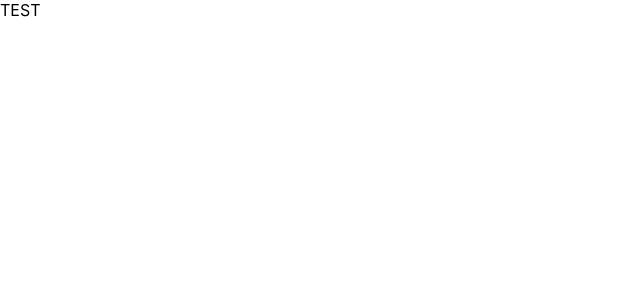
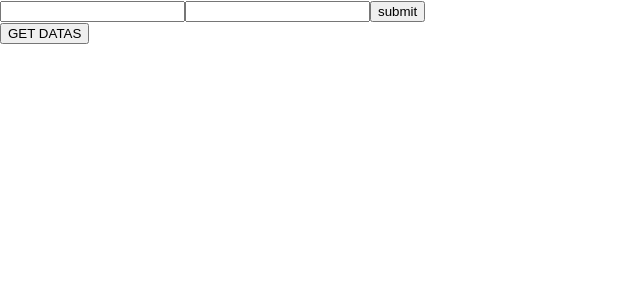
Before and after one commit to DaW888/organizer-agh-client, a React (Create React App) app: page / in a window 1280 px wide. Shown: the top 300 px of the page, without its empty margins (0-640 px from the left). Built offline with nearby package versions, Linux system fonts and the light colour scheme.

Commit message:
add simple login with token

```diff
--- a/package.json
+++ b/package.json
@@ -2,6 +2,7 @@
   "name": "organizer-agh-client",
   "version": "0.1.0",
   "private": true,
+  "proxy": "http://localhost:3001",
   "dependencies": {
     "@testing-library/jest-dom": "^5.11.4",
     "@testing-library/react": "^11.1.0",
--- a/src/App.jsx
+++ b/src/App.jsx
@@ -1,12 +1,13 @@
 import React from 'react';
 import Main from './Views/Main';
 import GlobalStyles from './Styled/Global/GlobalStyles';
+import Login from './Views/Login';
 
 const App = () => {
     return (
         <>
             <GlobalStyles />
-            <Main />
+            <Login />
         </>
     );
 };
--- /dev/null
+++ b/src/Views/Login.jsx
@@ -0,0 +1,57 @@
+import React, { useState } from 'react';
+import * as api from '../api/apis';
+
+const Login = () => {
+    const [email, setEmail] = useState('');
+    const [pass, setPass] = useState('');
+
+    const handleSubmitLogin = async e => {
+        e.preventDefault();
+        console.log(email, pass);
+        const res = await api.login({ email, pass });
+        console.log(res);
+    };
+
+    const [foods, setFoods] = useState([]);
+    const [fetchError, setFetchError] = useState(null);
+
+    const getFoods = async () => {
+        try {
+            const data = await api.getFoods();
+            console.log(data);
+            setFoods(data);
+            setFetchError(null);
+        } catch (err) {
+            setFetchError(err.message);
+        }
+    };
+
+    return (
+        <>
+            <form onSubmit={handleSubmitLogin}>
+                <input
+                    type="text"
+                    value={email}
+                    onChange={e => setEmail(e.target.value)}
+                />
+                <input
+                    type="text"
+                    value={pass}
+                    onChange={e => setPass(e.target.value)}
+                />
+                <input type="submit" value="submit" />
+            </form>
+            <div>
+                <button onClick={() => getFoods()}>GET DATAS</button>
+                <ul>
+                    {foods.map((dat, i) => (
+                        <li key={i}>{dat.description}</li>
+                    ))}
+                </ul>
+            </div>
+            <div>{fetchError}</div>
+        </>
+    );
+};
+
+export default Login;
--- /dev/null
+++ b/src/api/apis.jsx
@@ -0,0 +1,20 @@
+import axios from 'axios';
+
+axios.interceptors.request.use(
+    config => {
+        return config;
+    },
+    error => {
+        return Promise.reject(error);
+    }
+);
+
+export const getFoods = async () => {
+    const { data } = await axios.get(`/api/foods`);
+    return data;
+};
+
+export const login = async userData => {
+    const { data } = await axios.post(`/api/login`, userData);
+    return data;
+};
```
